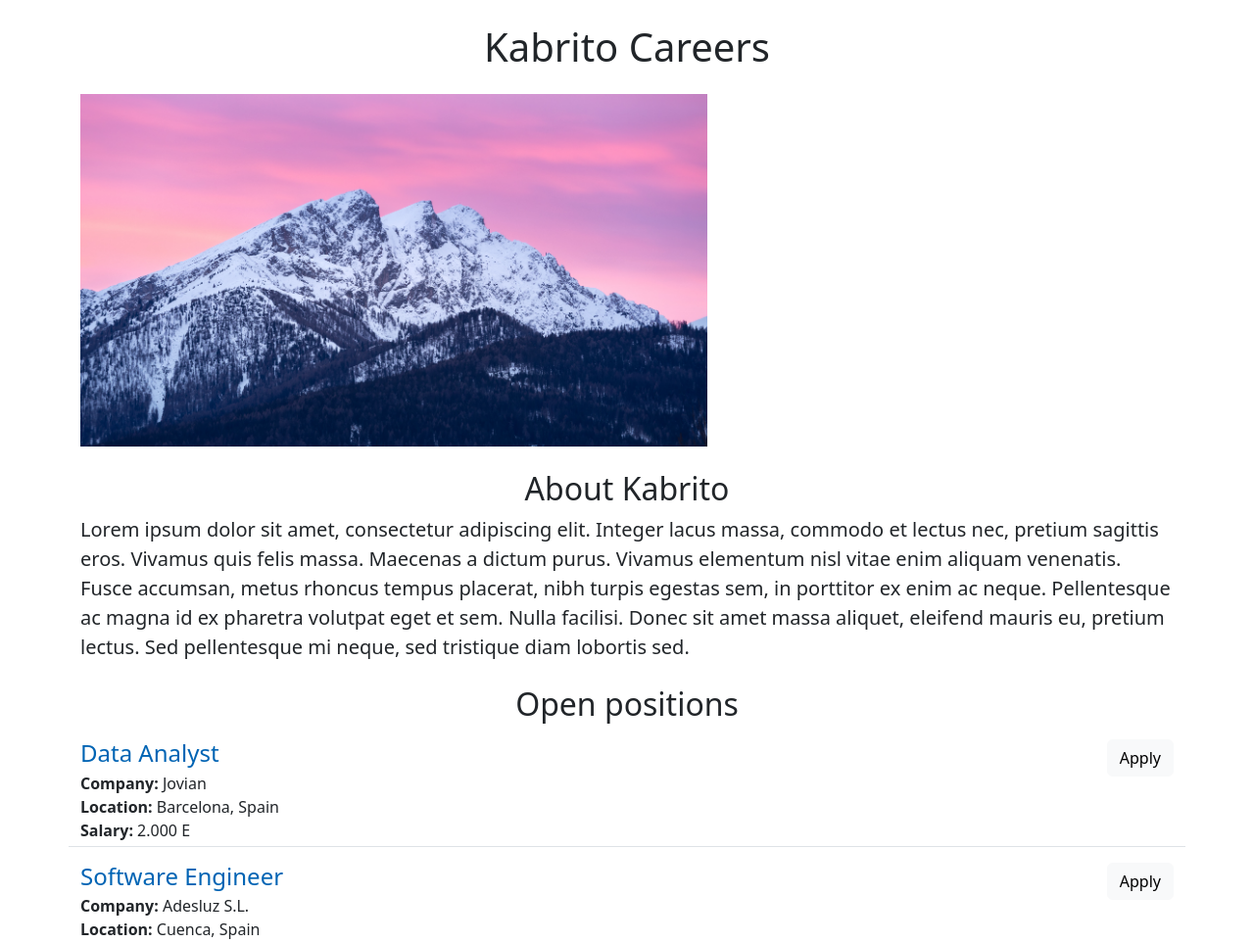
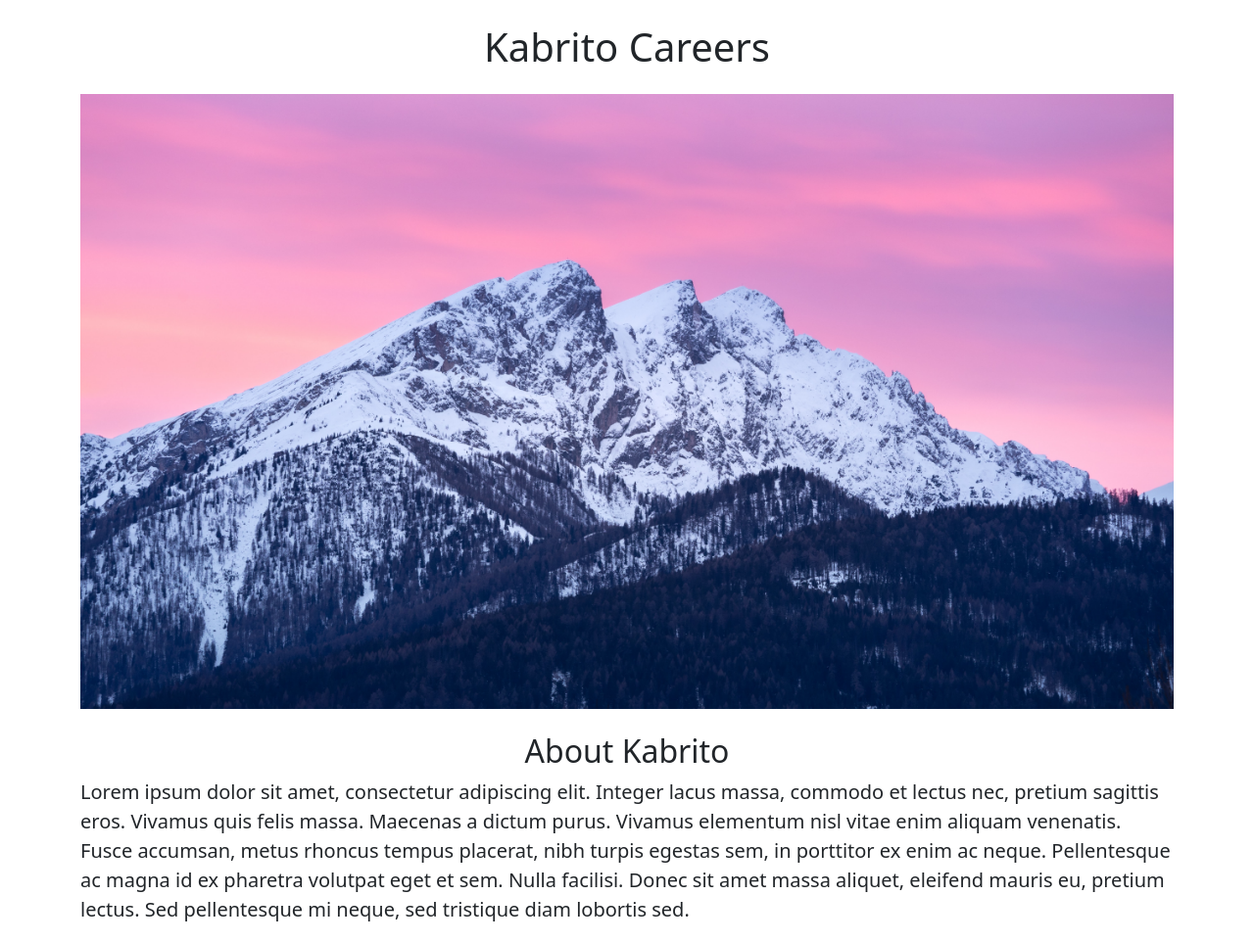
Before and after one commit to Franm99/python-flask-website, a Flask app: page / in a window 1280 px wide. Shown: the top 963 px of the page at 98% size. Run offline with Flask 2, Linux system fonts and the light colour scheme.

Commit message:
Added some changes to image display

```diff
--- a/templates/home.html
+++ b/templates/home.html
@@ -18,7 +18,7 @@
     <div class="container">
 
     <h1 class="text-center mt-4 mb-4">{{company_name}} Careers</h1>
-    <img class="img-fluid" id="banner" src="../static/banner.jpg" height="320">
+    <img class="img-fluid" style="max-width: 100%; height: auto;" id="banner" src="../static/banner.jpg" height="320">
 
     <h2 class="text-center mt-4 mb-2">About {{company_name}}</h2>
     <p class="lead">
```
